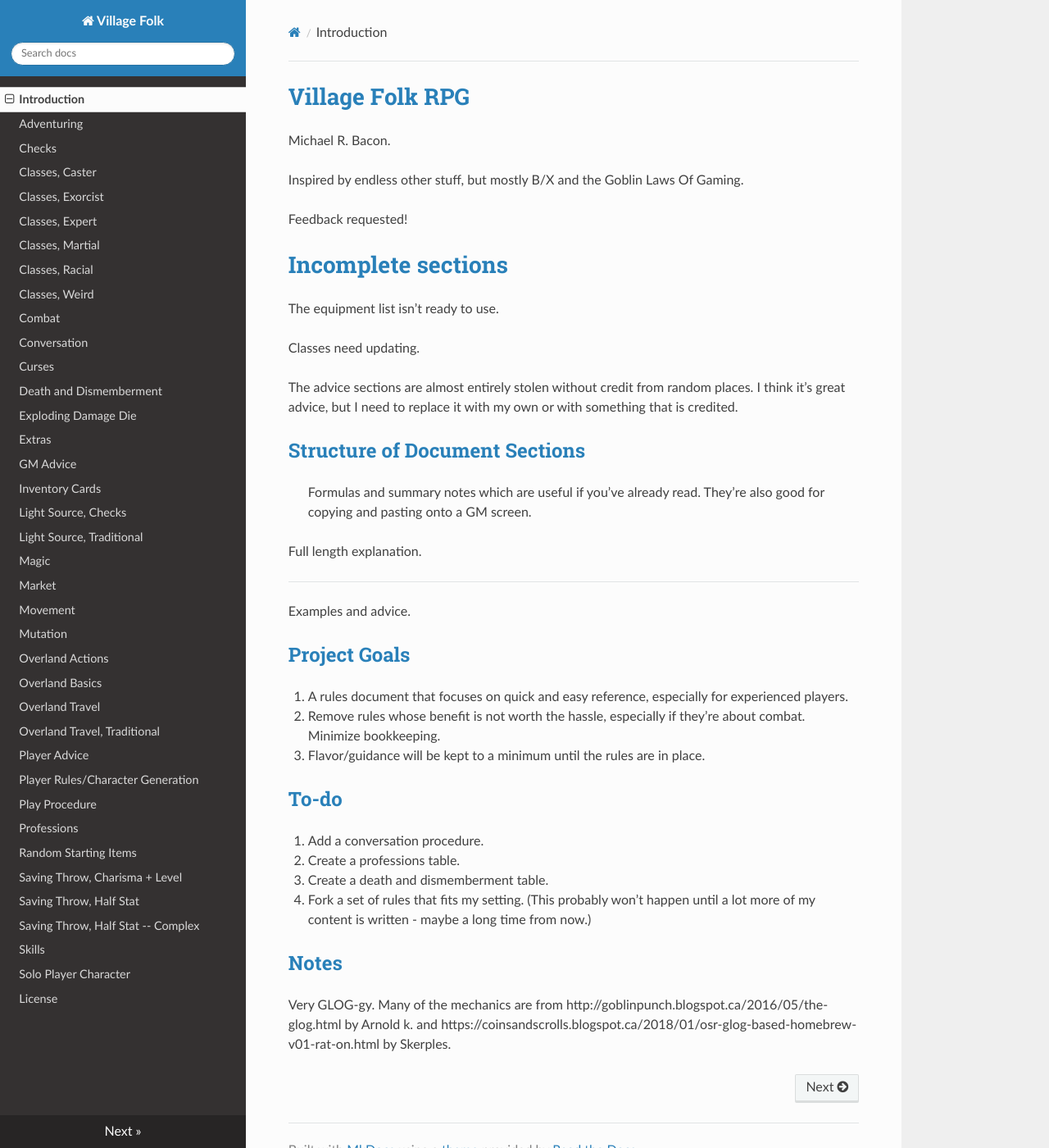
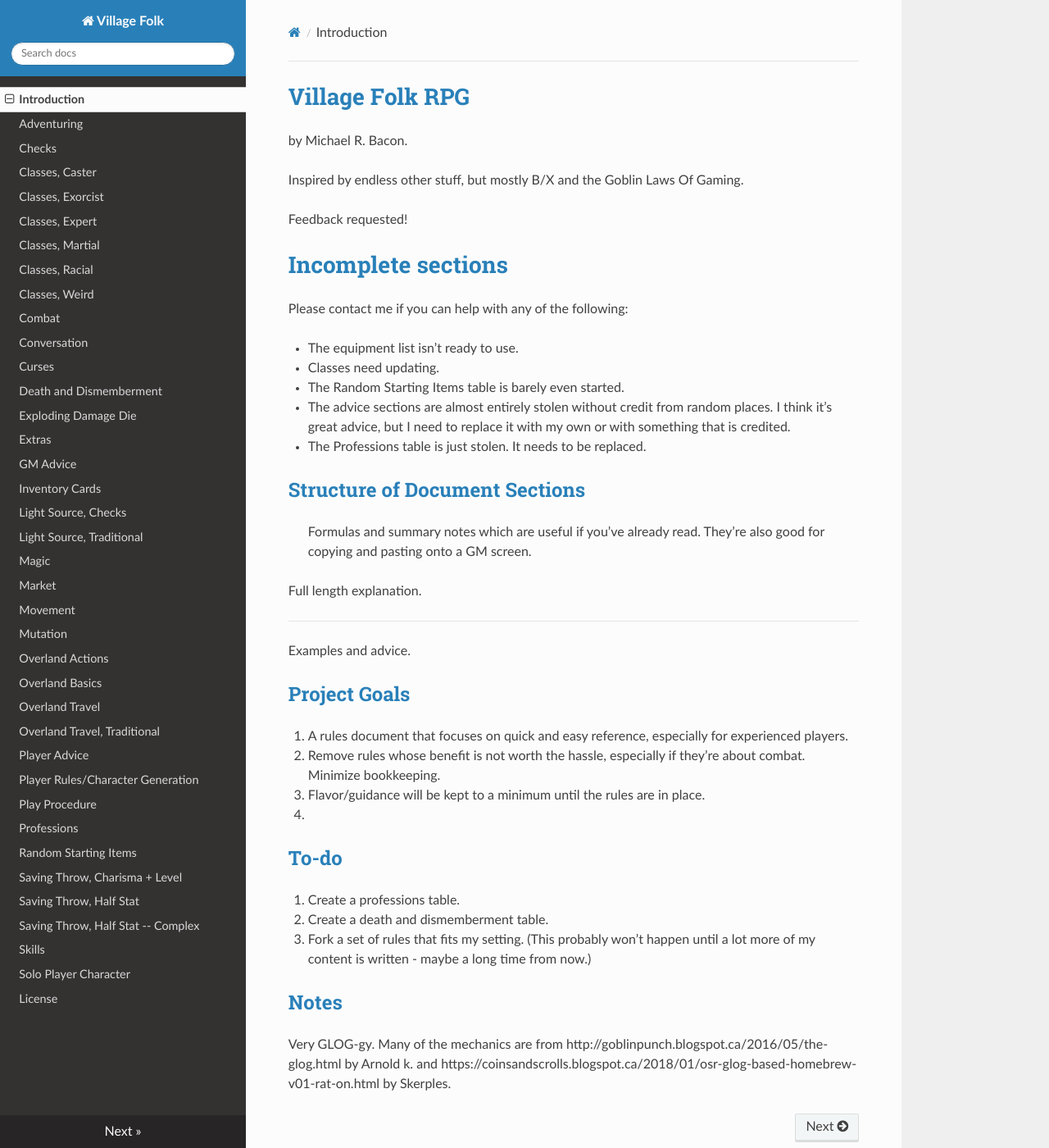
Before and after one commit to valzi/villagefolk, an MkDocs documentation site: the page built from docs/index.md, in a window 1280 px wide and 1400 px high. Shown: the whole window at 82% size. Built offline with MkDocs 1.6.1, drawn with Linux system fonts in a browser that asks for light colours; nearby versions of some CDN libraries; old or Windows-style settings are respelled for this version of MkDocs.

Commit message:
Regular auto-commit

```diff
--- a/docs/index.md
+++ b/docs/index.md
@@ -1,6 +1,6 @@
 # Village Folk RPG
 
-Michael R. Bacon.
+by Michael R. Bacon.
 
 Inspired by endless other stuff, but mostly B/X and the Goblin Laws Of Gaming.
 
@@ -8,11 +8,13 @@ Feedback requested!
 
 # Incomplete sections
 
-The equipment list isn't ready to use.
+Please contact me if you can help with any of the following:
 
-Classes need updating.
-
-The advice sections are almost entirely stolen without credit from random places. I think it's great advice, but I need to replace it with my own or with something that is credited.
+* The equipment list isn't ready to use.
+* Classes need updating.
+* The Random Starting Items table is barely even started.
+* The advice sections are almost entirely stolen without credit from random places. I think it's great advice, but I need to replace it with my own or with something that is credited.
+* The Professions table is just stolen. It needs to be replaced.
 
 ## Structure of Document Sections
 
@@ -29,13 +31,13 @@ Examples and advice.
 1. A rules document that focuses on quick and easy reference, especially for experienced players.
 2. Remove rules whose benefit is not worth the hassle, especially if they're about combat. Minimize bookkeeping.
 3. Flavor/guidance will be kept to a minimum until the rules are in place.
+4.
 
 ## To-do
 
-1. Add a conversation procedure.
-2. Create a professions table.
-3. Create a death and dismemberment table.
-4. Fork a set of rules that fits my setting. (This probably won't happen until a lot more of my content is written - maybe a long time from now.)
+1. Create a professions table.
+2. Create a death and dismemberment table.
+3. Fork a set of rules that fits my setting. (This probably won't happen until a lot more of my content is written - maybe a long time from now.)
 
 ## Notes
 
```
